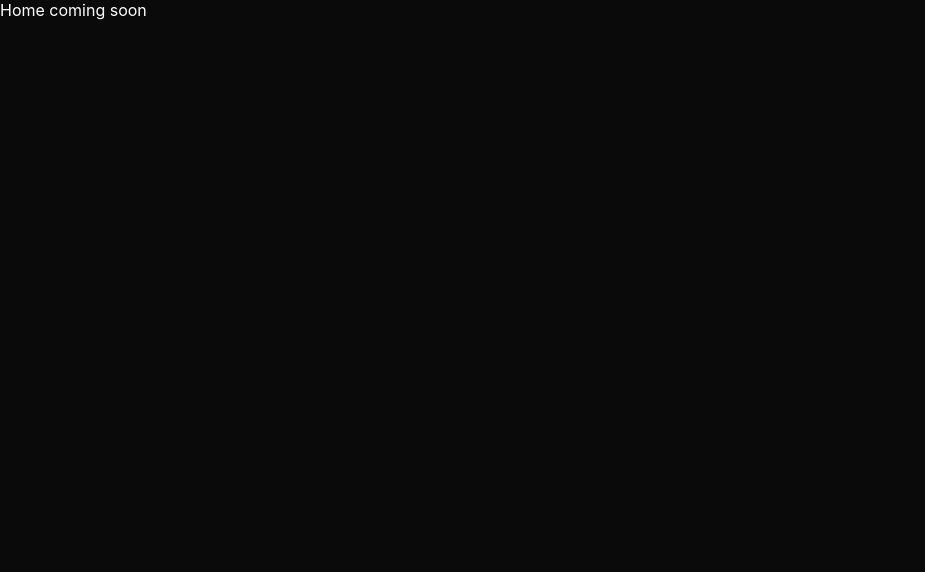
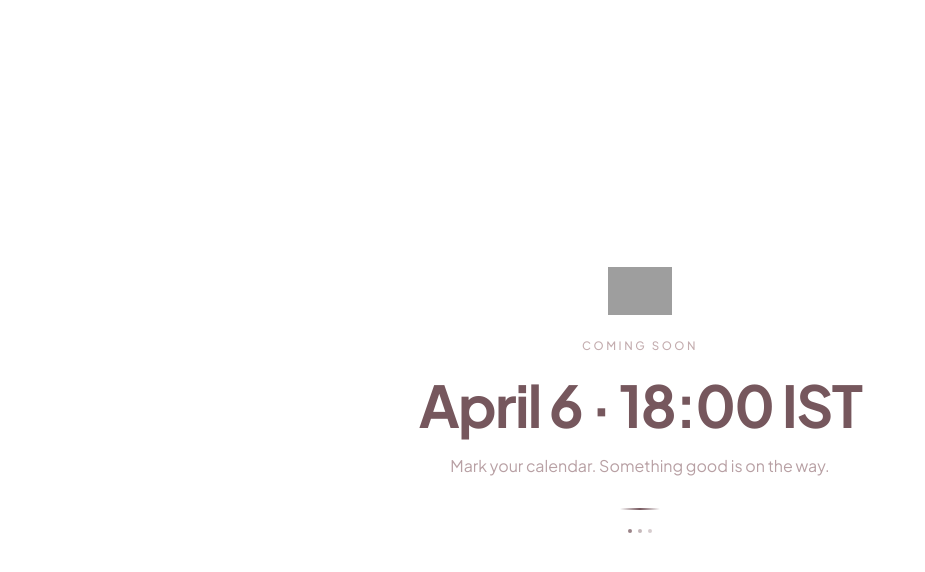
Before and after one commit to iamakshittyagi/glucera, a React (Vite) app in the folder main/: page / in a window 1280 px wide. Shown: the top 572 px of the page, without its empty margins (0-925 px from the left). Built offline with nearby package versions, Linux system fonts and the light colour scheme; grey boxes are pictures that could not be loaded.

Commit message:
feat: add favicon

```diff
--- a/main/src/pages/Home.jsx
+++ b/main/src/pages/Home.jsx
@@ -1,3 +1,191 @@
+import { useState, useEffect, useCallback } from "react";
+
+/* ─── BEAT LOADER ────────────────────────────────────────────────── */
+function BeatLoader({ onComplete }) {
+  const [progress, setProgress] = useState(0);
+  const [fadeOut, setFadeOut] = useState(false);
+
+  useEffect(() => {
+    const interval = setInterval(() => {
+      setProgress((p) => {
+        if (p >= 100) { clearInterval(interval); return 100; }
+        return p + 1.5;
+      });
+    }, 28);
+    const t1 = setTimeout(() => setFadeOut(true), 2400);
+    const t2 = setTimeout(onComplete, 3000);
+    return () => { clearInterval(interval); clearTimeout(t1); clearTimeout(t2); };
+  }, [onComplete]);
+
+  return (
+    <>
+      <style>{`
+        @keyframes heartbeat {
+          0%,100% { transform: scale(1); }
+          14%     { transform: scale(1.18); }
+          28%     { transform: scale(1); }
+          42%     { transform: scale(1.09); }
+          56%     { transform: scale(1); }
+        }
+      `}</style>
+
+      <div style={{
+        position: "fixed", inset: 0, zIndex: 9999,
+        background: "#fff",
+        display: "flex", flexDirection: "column",
+        alignItems: "center", justifyContent: "center", gap: "1.8rem",
+        opacity: fadeOut ? 0 : 1,
+        transition: "opacity 0.55s ease",
+      }}>
+        <img
+          src="/favicon.png"
+          alt="Glucera"
+          style={{
+            width: 72, height: 72,
+            borderRadius: "50%",
+            objectFit: "cover",
+            animation: "heartbeat 0.75s ease-in-out infinite",
+          }}
+        />
+
+        {/* Progress bar */}
+        <div style={{
+          width: 140, height: 2,
+          background: "#F0EAEB",
+          borderRadius: 99, overflow: "hidden",
+        }}>
+          <div style={{
+            height: "100%",
+            width: `${progress}%`,
+            background: "linear-gradient(90deg, #C4ADAF, #76575D)",
+            borderRadius: 99,
+            transition: "width 0.028s linear",
+          }} />
+        </div>
+      </div>
+    </>
+  );
+}
+
+/* ─── HERO ───────────────────────────────────────────────────────── */
+function Hero() {
+  const [visible, setVisible] = useState(false);
+
+  useEffect(() => {
+    const t = setTimeout(() => setVisible(true), 60);
+    return () => clearTimeout(t);
+  }, []);
+
+  return (
+    <>
+      <style>{`
+        @import url('https://fonts.googleapis.com/css2?family=Plus+Jakarta+Sans:wght@300;400;500;600;700&display=swap');
+
+        *, *::before, *::after { box-sizing: border-box; margin: 0; padding: 0; }
+        body { margin: 0; background: #fff; }
+
+        @keyframes fadeUp {
+          from { opacity: 0; transform: translateY(18px); }
+          to   { opacity: 1; transform: translateY(0); }
+        }
+        @keyframes blink {
+          0%,100% { opacity: 1; }
+          50%     { opacity: 0.3; }
+        }
+
+        .a1 { animation: fadeUp 0.55s ease both 0.1s; }
+        .a2 { animation: fadeUp 0.55s ease both 0.22s; }
+        .a3 { animation: fadeUp 0.55s ease both 0.34s; }
+        .a4 { animation: fadeUp 0.55s ease both 0.46s; }
+      `}</style>
+
+      <div style={{
+        minHeight: "100dvh",
+        background: "#fff",
+        display: "flex",
+        flexDirection: "column",
+        alignItems: "center",
+        justifyContent: "center",
+        padding: "2rem",
+        fontFamily: "'Plus Jakarta Sans', sans-serif",
+        opacity: visible ? 1 : 0,
+        transition: "opacity 0.3s ease",
+        textAlign: "center",
+        gap: "1.2rem",
+      }}>
+
+        {/* Logo from assets */}
+        <div className="a1">
+          <img
+            src="/assets/name_logo.png"
+            alt="Glucera"
+            style={{ height: 48, objectFit: "contain" }}
+          />
+        </div>
+
+        {/* Tag */}
+        <p className="a2" style={{
+          fontSize: "0.72rem",
+          fontWeight: 500,
+          color: "#C4ADAF",
+          letterSpacing: "0.22em",
+          textTransform: "uppercase",
+        }}>
+          Coming Soon
+        </p>
+
+        {/* Date */}
+        <h1 className="a3" style={{
+          fontSize: "clamp(2rem, 6vw, 3.6rem)",
+          fontWeight: 700,
+          color: "#76575D",
+          letterSpacing: "-0.03em",
+          lineHeight: 1.1,
+        }}>
+          April 6 · 18:00 IST
+        </h1>
+
+        <p className="a3" style={{
+          fontSize: "clamp(0.88rem, 2vw, 1rem)",
+          fontWeight: 400,
+          color: "#B8A0A4",
+        }}>
+          Mark your calendar. Something good is on the way.
+        </p>
+
+        {/* Divider */}
+        <div className="a4" style={{
+          width: 40, height: 1.5,
+          background: "linear-gradient(90deg, #fff, #76575D, #fff)",
+          borderRadius: 99,
+          marginTop: "0.8rem",
+        }} />
+
+        {/* Blink dots */}
+        <div className="a4" style={{ display: "flex", gap: "0.35rem" }}>
+          {[0, 1, 2].map((i) => (
+            <div key={i} style={{
+              width: 4, height: 4, borderRadius: "50%",
+              background: "#76575D",
+              animation: `blink 1.4s ease-in-out ${i * 0.2}s infinite`,
+            }} />
+          ))}
+        </div>
+
+      </div>
+    </>
+  );
+}
+
+/* ─── DEFAULT EXPORT ─────────────────────────────────────────────── */
 export default function Home() {
-  return <div>Home coming soon</div>
+  const [loaded, setLoaded] = useState(false);
+  const handleComplete = useCallback(() => setLoaded(true), []);
+
+  return (
+    <>
+      {!loaded && <BeatLoader onComplete={handleComplete} />}
+      {loaded && <Hero />}
+    </>
+  );
 }
```
